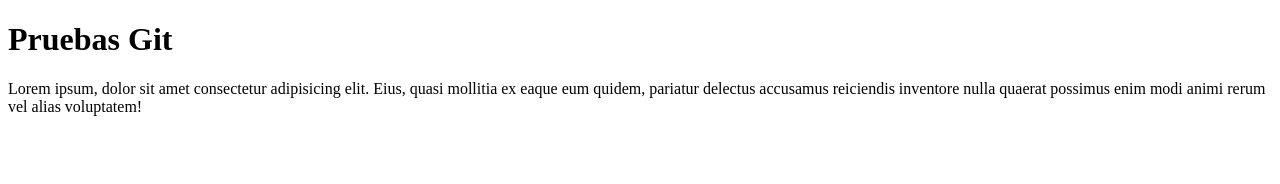
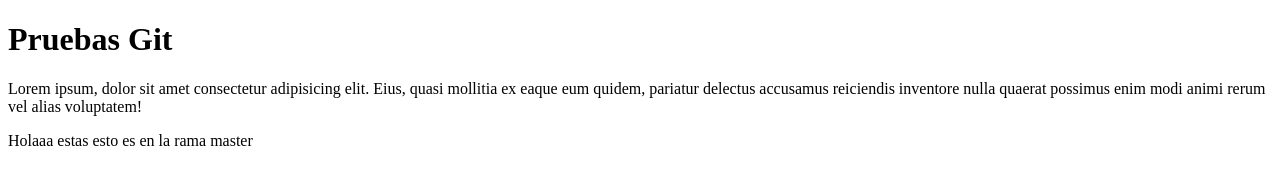
Before and after one commit to MartinUGN/JS-P, a plain HTML site: page index.html in a window 1280 px wide. Drawn offline with Linux system fonts and the light colour scheme.

Commit message:
Agregue un hola en el master

```diff
--- a/index.html
+++ b/index.html
@@ -13,7 +13,7 @@
 
     <p>Lorem ipsum, dolor sit amet consectetur adipisicing elit. Eius, quasi mollitia ex eaque eum quidem, pariatur delectus accusamus reiciendis inventore nulla quaerat possimus enim modi animi rerum vel alias voluptatem!</p>
 
-
+    <p>Holaaa estas esto es en la rama master </p>
 
 </body>
 </html>
```
